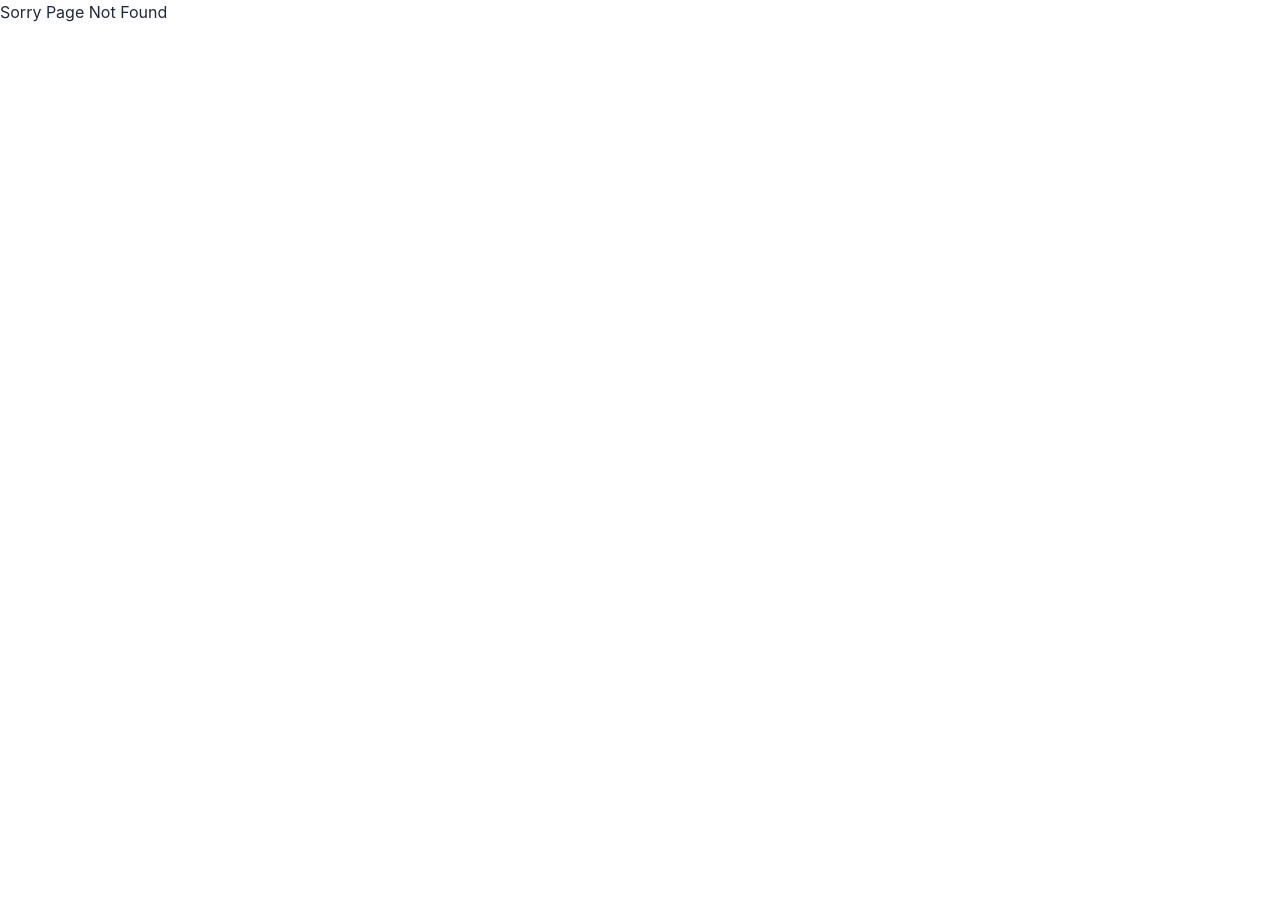
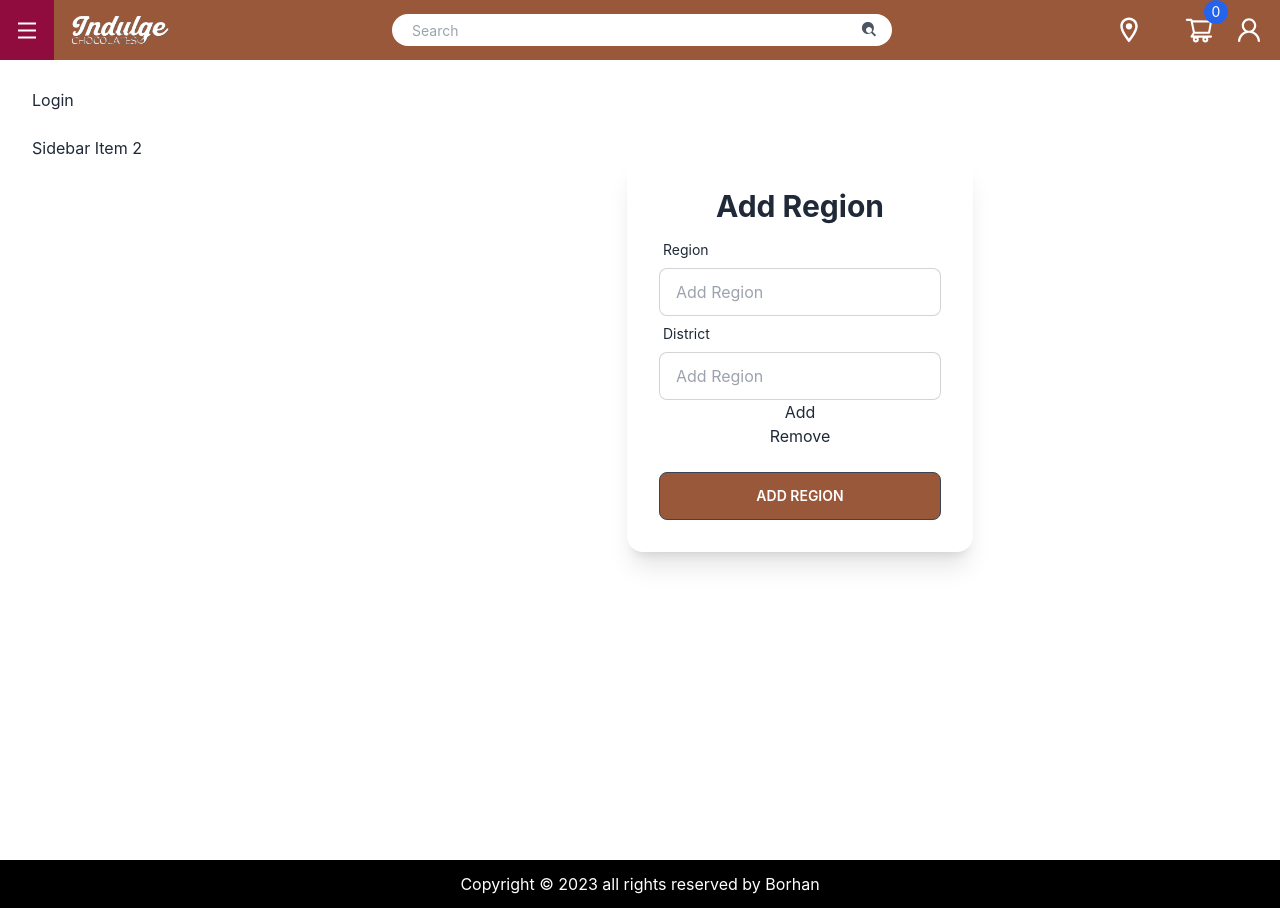
Before and after one commit to MuhammadBorhan/e_commerce_for_chocolate, a React (Create React App) app: page /dashboard in a window 1280 px wide. Before the commit this address had no page. Before the commit the page ends 800 px from the top, so only its background shows below. Built offline with nearby package versions, Linux system fonts and the light colour scheme.

Commit message:
for login

```diff
--- /dev/null
+++ b/src/Layout/DashboardLayout.js
@@ -0,0 +1,27 @@
+import React from "react";
+import Navbar from "./Navbar";
+import { Link, Outlet } from "react-router-dom";
+
+const DashboardLayout = () => {
+  return (
+    <div className="drawer drawer-mobile">
+      <input id="dashboard-drawer" type="checkbox" className="drawer-toggle" />
+      <div className="drawer-content">
+        <Outlet />
+      </div>
+      <div className="drawer-side">
+        <label htmlFor="dashboard-drawer" className="drawer-overlay"></label>
+        <ul className="menu p-4 w-80 bg-base-100 text-base-content">
+          <li>
+            <Link to="/login">Login</Link>
+          </li>
+          <li>
+            <a>Sidebar Item 2</a>
+          </li>
+        </ul>
+      </div>
+    </div>
+  );
+};
+
+export default DashboardLayout;
--- a/src/Layout/Navbar.js
+++ b/src/Layout/Navbar.js
@@ -5,6 +5,7 @@ import {
   AiOutlineHeart,
   AiOutlineShoppingCart,
   AiOutlineUser,
+  FiLogOut,
 } from "react-icons/ai";
 import { MdOutlineLocationOn } from "react-icons/md";
 import { ImCross } from "react-icons/im";
@@ -146,6 +147,16 @@ const Navbar = () => {
             <AiOutlineUser />
           </p>
         </div>
+        <label
+          htmlFor="dashboard-drawer"
+          tabIndex={2}
+          className="btn text-white btn-ghost lg:hidden"
+        >
+          <AiOutlineMenu
+            className=""
+            style={{ width: "30px", fontSize: "23px" }}
+          />
+        </label>
       </div>
     </div>
   );
--- /dev/null
+++ b/src/Pages/Dashboard/AddRegion/AddRegion.js
@@ -0,0 +1,59 @@
+import axios from "axios";
+import React from "react";
+import { useForm } from "react-hook-form";
+
+const AddRegion = () => {
+  const { register, handleSubmit } = useForm();
+  const onSubmit = (data) => {
+    axios
+      .post(`http://localhost:4000/api/v1/region`, data)
+      .then((res) => console.log(res));
+  };
+  return (
+    <div className="flex justify-center items-center mt-24">
+      <div className="card  bg-base-100 shadow-xl">
+        <div className="card-body">
+          <h2 className="text-3xl font-bold text-center">Add Region</h2>
+          <form onSubmit={handleSubmit(onSubmit)}>
+            <div className="form-control w-full max-w-xs">
+              <label className="label">
+                <span className="label-text">Region</span>
+              </label>
+              <input
+                type="text"
+                placeholder="Add Region"
+                className="input input-bordered w-full max-w-xs"
+                {...register("region")}
+              />
+            </div>
+            {
+              <div className="form-control w-full max-w-xs ">
+                <label className="label">
+                  <span className="label-text">District</span>
+                </label>
+                <input
+                  type="text"
+                  placeholder="Add Region"
+                  className="input input-bordered w-full max-w-xs"
+                  {...register("district")}
+                />
+                <button>Add</button>
+                <button>Remove</button>
+              </div>
+            }
+
+            <input
+              className="btn mt-6 w-full max-w-xs text-white"
+              style={{ backgroundColor: "#9A583B" }}
+              type="submit"
+              value="Add Region"
+            />
+          </form>
+          {/* {console.log(data)} */}
+        </div>
+      </div>
+    </div>
+  );
+};
+
+export default AddRegion;
--- /dev/null
+++ b/src/Pages/Dashboard/Dashboard.js
@@ -0,0 +1,11 @@
+import React from "react";
+
+const Dashboard = () => {
+  return (
+    <div>
+      <h3>Dashboard</h3>
+    </div>
+  );
+};
+
+export default Dashboard;
--- a/src/Pages/Login/Login.js
+++ b/src/Pages/Login/Login.js
@@ -8,7 +8,7 @@ const Login = () => {
   const navigate = useNavigate();
   const { register, handleSubmit } = useForm();
   const onSubmit = (data) => {
-    axios.post(`http://localhost:5000/api/v1/login`, data).then((res) => {
+    axios.post(`http://localhost:4000/api/v1/login`, data).then((res) => {
       console.log(res?.data?.data);
       if (res) {
         navigate("/");
--- a/src/Pages/Login/SignUp.js
+++ b/src/Pages/Login/SignUp.js
@@ -16,10 +16,10 @@ const SignUp = () => {
     } else if (password.length < 6) {
       alert("Password is less than 6");
     } else {
-      axios.post(`http://localhost:5000/api/v1/signup`, data).then((res) => {
+      axios.post(`http://localhost:4000/api/v1/signup`, data).then((res) => {
         console.log(res);
         if (res.status === 200) {
-          navigate("/login");
+          navigate("/");
         }
       });
     }
```
Also changed, not shown: src/routes/routes.js (+13 -0 lines).
